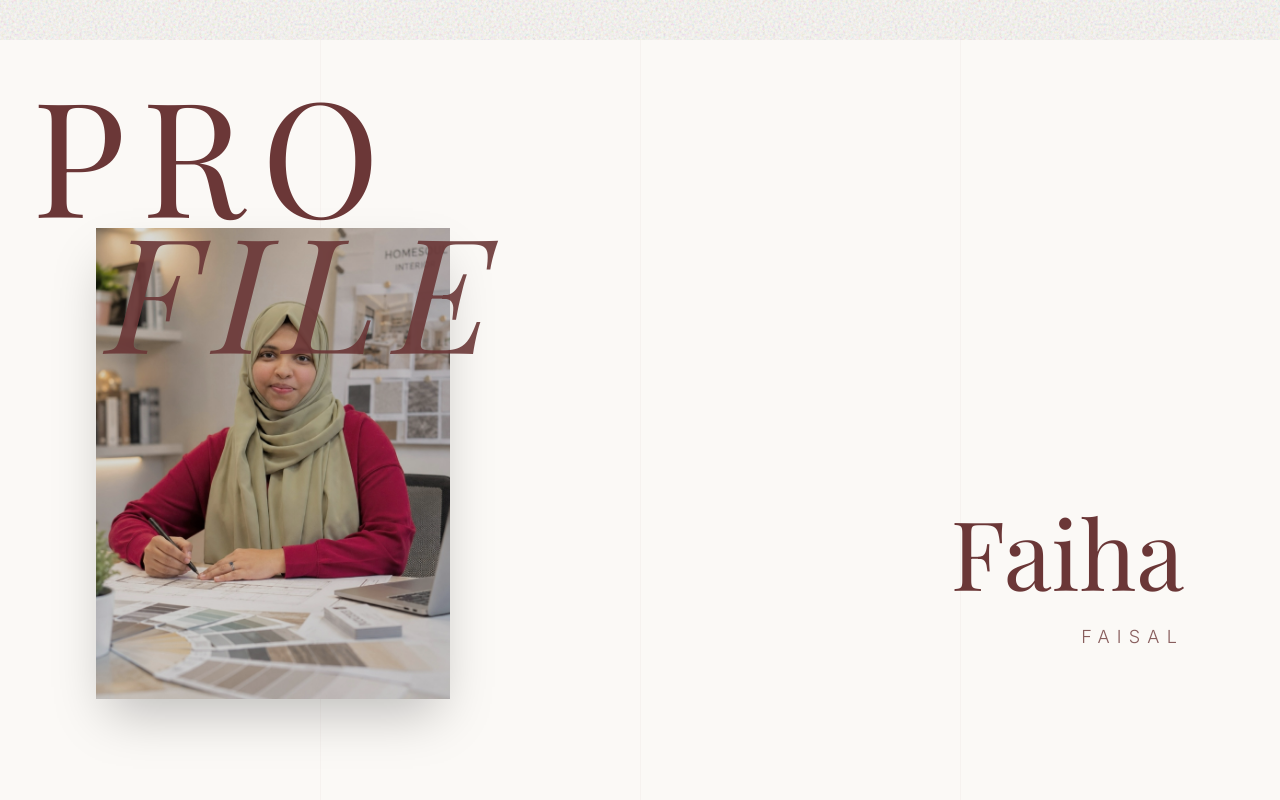
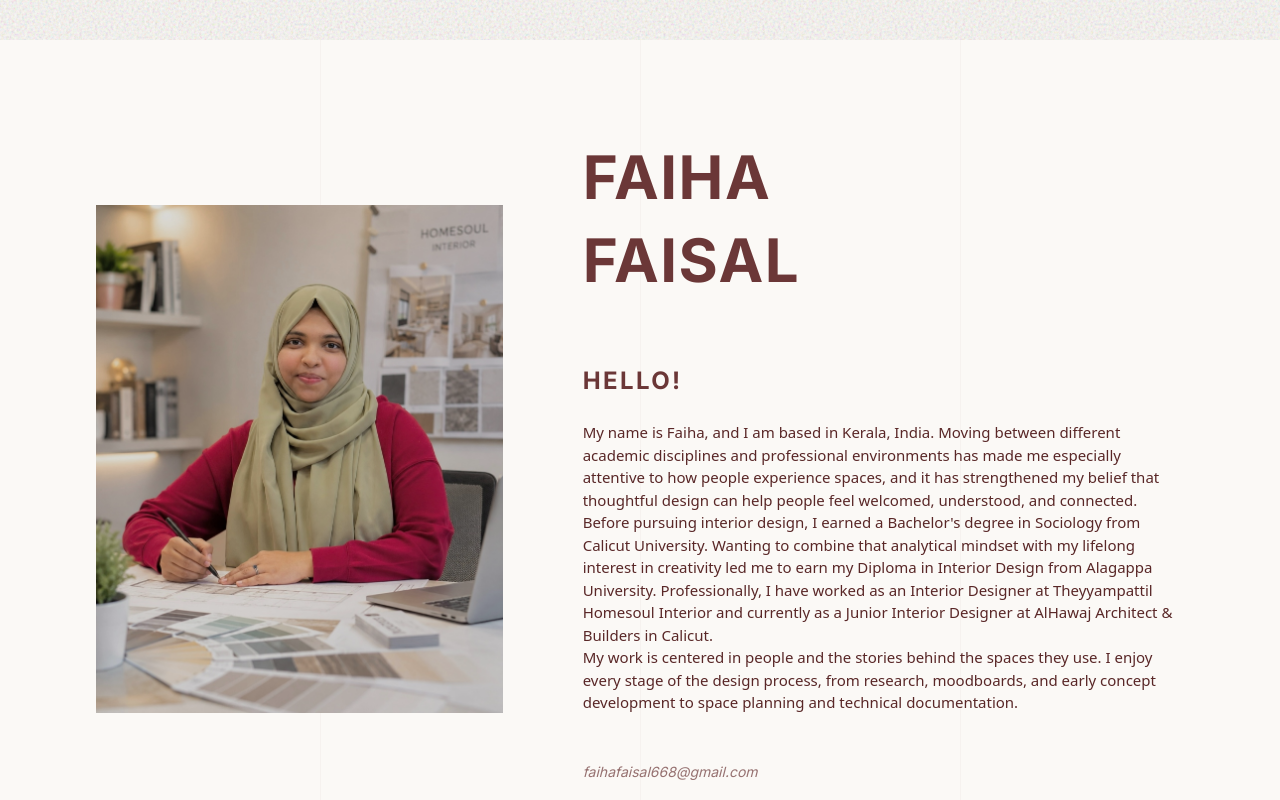
Before and after one commit to mariyam00786/faiha, a Next.js app: page / in a window 1280 px wide. Shown: the part 760-1560 px from the top of the page. Built offline with nearby package versions, Linux system fonts and the light colour scheme; a web font is replaced by a local one.

Commit message:
Update Profile Intro layout to match new reference design

```diff
--- a/src/components/ProfileIntro.tsx
+++ b/src/components/ProfileIntro.tsx
@@ -1,4 +1,5 @@
 import Image from "next/image";
+import { siteData } from "@/data/site";
 
 export function ProfileIntro() {
   return (
@@ -11,39 +12,40 @@ export function ProfileIntro() {
          <div className="w-[1px] h-full bg-brand-dark absolute left-3/4" />
       </div>
 
-      <div className="relative w-full max-w-6xl mx-auto flex flex-col md:flex-row items-center md:items-end md:justify-between gap-12 md:gap-0">
+      <div className="relative w-full max-w-6xl mx-auto grid grid-cols-1 md:grid-cols-12 gap-12 lg:gap-20 items-center">
 
-        {/* Left Side: Image & PROFILE text */}
-        <div className="relative w-full md:w-1/2 flex justify-center md:justify-start">
-
-          {/* PROFILE Text Overlapping */}
-          <div className="absolute -top-16 md:-top-24 left-0 md:-left-16 z-20 pointer-events-none select-none">
-            <h2 className="font-serif text-7xl sm:text-8xl md:text-[10rem] leading-[0.85] text-brand-dark flex flex-col">
-              <span className="tracking-[0.1em] font-normal">PRO</span>
-              <span className="tracking-[0.1em] font-light ml-8 md:ml-16 italic opacity-90">FILE</span>
-            </h2>
-          </div>
-
-          {/* The Image */}
-          <div className="relative w-[85%] sm:w-[70%] md:w-[75%] lg:w-[65%] aspect-[3/4] mt-24 md:mt-12 z-10 shadow-2xl bg-brand-border">
+        {/* Left Side: Image */}
+        <div className="md:col-span-5 relative w-full aspect-[4/5] z-10 bg-[#E5E0D8]">
           <Image
             src="/images/profile-intro.jpg"
             alt="Faiha Faisal"
             fill
             unoptimized
-              className="object-cover grayscale-[20%]"
+            className="object-cover grayscale-[15%]"
           />
         </div>
+
+        {/* Right Side: Text Content */}
+        <div className="md:col-span-7 flex flex-col justify-center z-10">
+
+          <h2 className="font-sans font-bold text-4xl md:text-5xl lg:text-6xl text-brand-dark leading-snug uppercase tracking-wide mb-16">
+            FAIHA<br/>FAISAL
+          </h2>
+
+          <h3 className="font-sans font-bold text-xl md:text-2xl text-brand-dark uppercase tracking-widest mb-6">
+            HELLO!
+          </h3>
+
+          <div className="prose prose-p:font-sans prose-p:italic prose-p:text-brand-dark/90 prose-p:leading-[1.8] text-[14px] md:text-[15px] max-w-2xl mb-12">
+            {siteData.about.bio.split('\n\n').map((paragraph, i) => (
+              <p key={i}>{paragraph}</p>
+            ))}
           </div>
 
-        {/* Right Side: Name */}
-        <div className="relative w-full md:w-1/2 flex flex-col justify-end items-end md:pb-12 z-10">
-          <div className="text-right">
-            <h3 className="font-serif text-6xl md:text-7xl lg:text-8xl text-brand-dark leading-none">Faiha</h3>
-            <p className="font-sans text-sm md:text-lg tracking-[0.4em] uppercase text-brand-dark/80 mt-4 md:mt-6 font-light">
-              FAISAL
+          <p className="font-sans italic text-brand-dark/70 text-sm">
+            {siteData.personal.email}
           </p>
-          </div>
+
         </div>
 
       </div>
```
Lines whose indentation alone changed are shown as unchanged.
